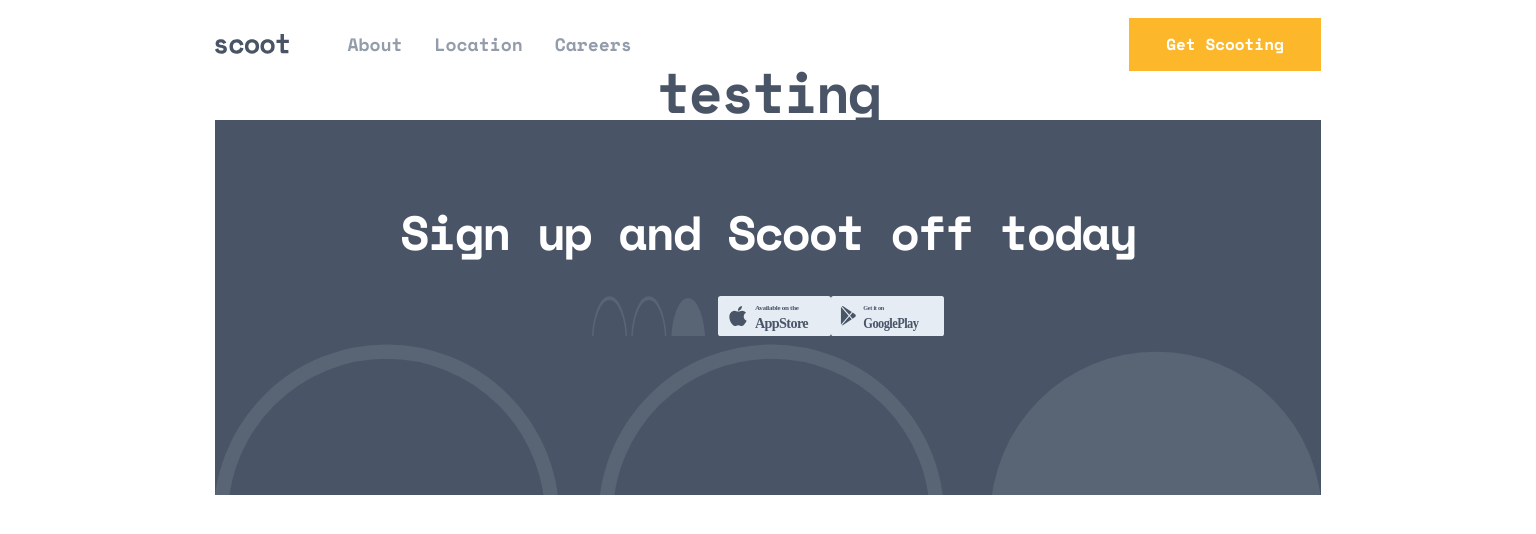
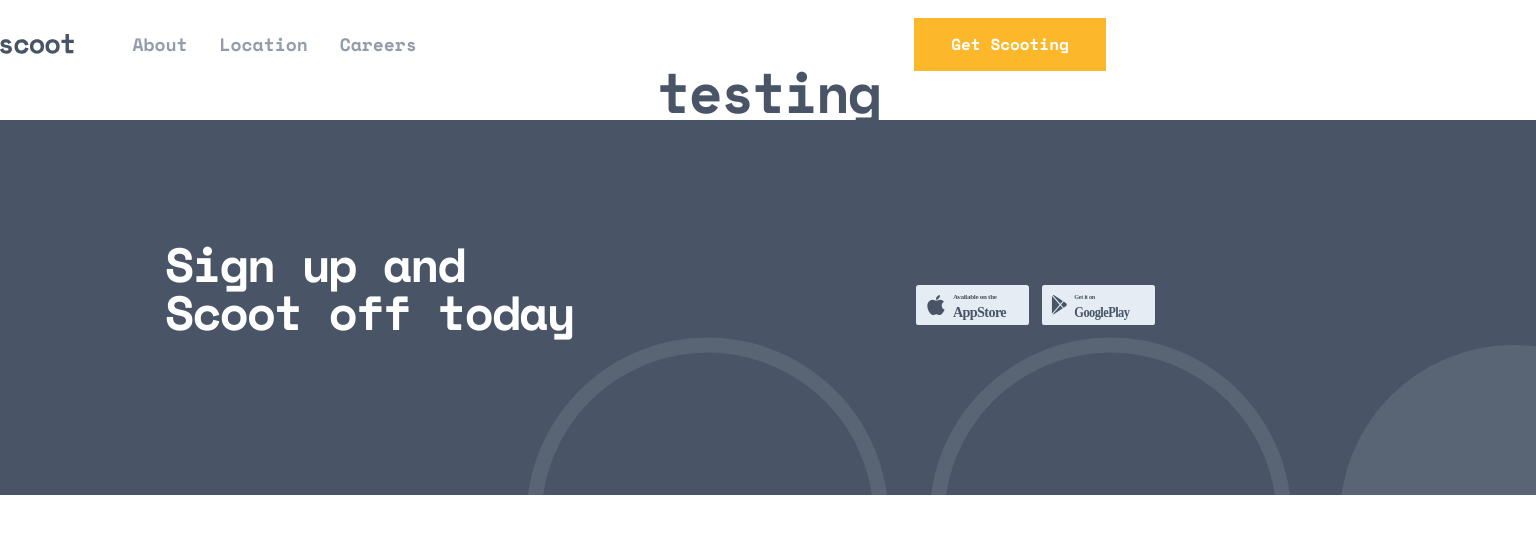
Before and after one commit to Eileenpk/Scooter, a Next.js app: page / in a window 1536 px wide. Shown: the top 534 px of the page. Built offline with nearby package versions, Linux system fonts and the light colour scheme.

Commit message:
finish:CSS for footer download section

```diff
--- a/components/Footer.js
+++ b/components/Footer.js
@@ -11,14 +11,6 @@
 
         <div className={styles.footerSignupIconWrapper}>
 
-        <Image
-            src={background}
-            width={113}
-            height={40}
-            alt="App store link"
-            href="https://www.apple.com/app-store/"
-            className={styles.footerSignupIcons}
-          />
           <Image
             src={appStore}
             width={113}
--- a/styles/footer.module.css
+++ b/styles/footer.module.css
@@ -4,22 +4,36 @@
     color: var(--main-color);
 }
 
+@media(min-width:768px) {
+    .footerHeader {
+        font-size: 48px;
+        line-height: 48px;
+        letter-spacing: -2.142857074737549px;
+    }
+}
+
 /* end typography */
+.footer {
+    width: 100vw;
+}
 
+.footerHeader {
+    margin:0px auto 40px auto;
+    max-width: 311px;
+}
 .footerDownloadSectionWrapper {
     display: flex;
     flex-direction: column;
     height: 375px;
     background-color: var(--third-color);
-    background-image: url('/public/patterns/semi-circles.svg');
+    background-image: url('/patterns/semi-circles.svg');
     background-repeat: no-repeat;
-    background-size: contain;
-    background-position: bottom center;
+    background-position: bottom right -150px;
     padding-top: 88px;
 }
 
 .footerSignupIconWrapper {
-    margin: 40px auto;
+    margin: 0px auto 0px auto;
 }
 
 .footerSignupIcons {
@@ -29,3 +43,32 @@
 .footerSignupIcons:first-of-type {
     margin-right: 13px;
 }
+
+@media(min-width:768px) {
+    .footerHeader {
+        max-width: 457px;
+    }
+}
+
+@media(min-width:1440px) {
+    .footer {
+        width: 100vw;
+    }
+
+    .footerDownloadSectionWrapper {
+        flex-direction: row;
+        align-items: center;
+        justify-content: center;
+        padding: 0;
+    }
+    .footerHeader {
+        max-width: 415px;
+        text-align: left;
+        margin-left: 165px;
+        margin-right: 336px;
+    }
+
+    .footerSignupIconWrapper {
+        margin-left: 0;
+    }
+}
```
